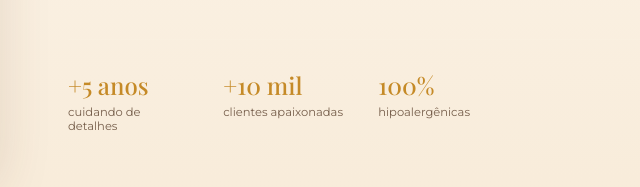
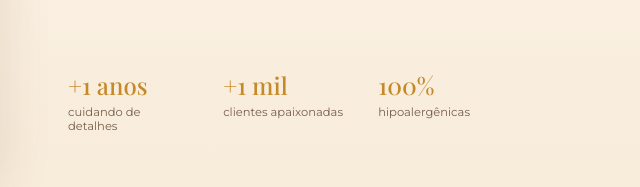
Before and after one commit to Felipealeex/sara-semijoias, a plain HTML site: page index.html in a window 1280 px wide. Shown: the part 1363-1550 px from the top of the page, 554-1194 px from the left. Drawn offline with nearby package versions, Linux system fonts and the light colour scheme; a web font is replaced by a local one.

Commit message:
atualização da pagina inicial

```diff
--- a/index.html
+++ b/index.html
@@ -640,8 +640,8 @@
       </h2>
       <p class="lede">A Sara nasceu da vontade de transformar o brilho de uma semijoia em confiança no dia a dia. Cada peça é banhada a ouro 18k, testada contra alergias e pensada para acompanhar você em todos os momentos — do café da manhã à festa mais especial.</p>
       <div class="stats-row">
-        <div class="stat"><strong>+5 anos</strong><span>cuidando de detalhes</span></div>
-        <div class="stat"><strong>+10 mil</strong><span>clientes apaixonadas</span></div>
+        <div class="stat"><strong>+1 anos</strong><span>cuidando de detalhes</span></div>
+        <div class="stat"><strong>+1 mil</strong><span>clientes apaixonadas</span></div>
         <div class="stat"><strong>100%</strong><span>hipoalergênicas</span></div>
       </div>
     </div>
```
